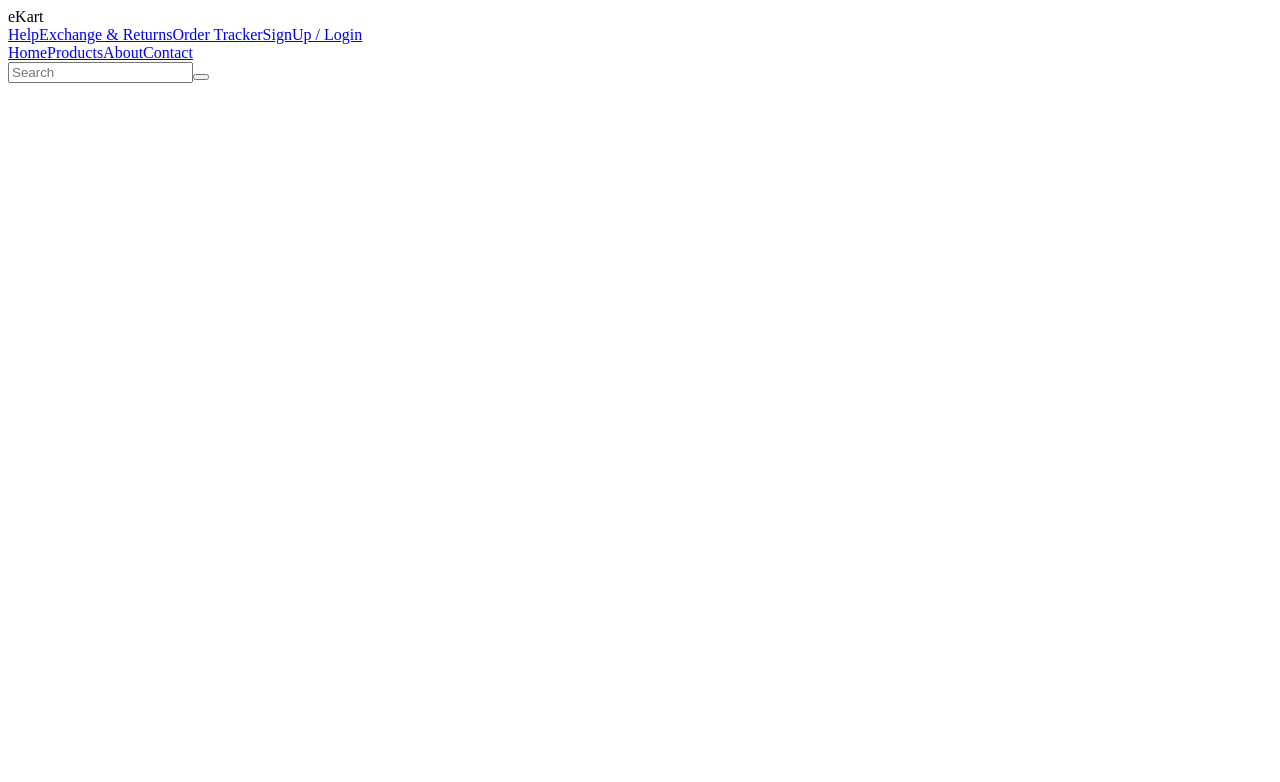
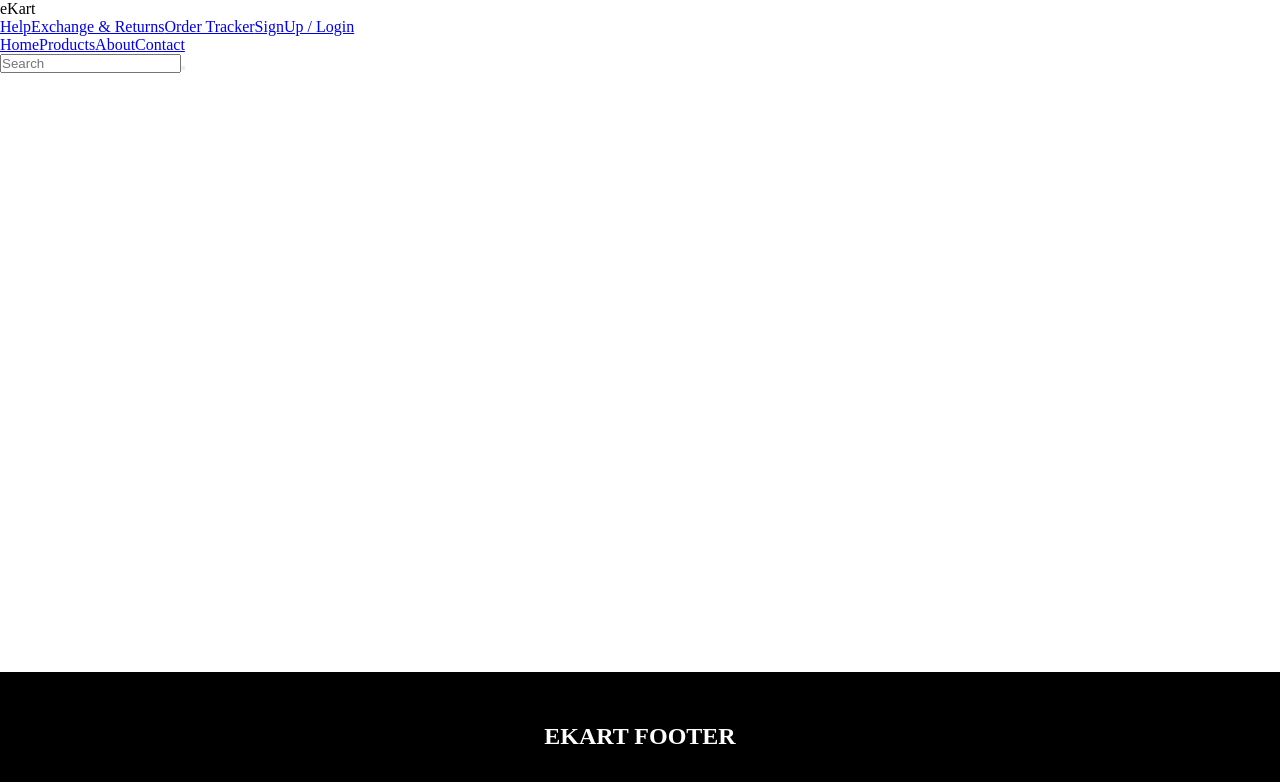
Before and after one commit to Shani-Kumar-Gupta/angular-16-training, an Angular app in the folder ng-ekart/: page / in a window 1280 px wide. Shown: the top 782 px of the page. Built offline with nearby package versions, Linux system fonts and the light colour scheme.

Commit message:
created footer component from strach

```diff
--- a/ng-ekart/src/app/app.component.css
+++ b/ng-ekart/src/app/app.component.css
@@ -0,0 +1,3 @@
+.main__Container {
+  height: 100vh;
+}
--- a/ng-ekart/src/app/app.component.html
+++ b/ng-ekart/src/app/app.component.html
@@ -1 +1,4 @@
-<app-header></app-header>
+<div class="main__Container">
+  <app-header></app-header>
+  <app-footer></app-footer>
+</div>
--- a/ng-ekart/src/app/app.module.ts
+++ b/ng-ekart/src/app/app.module.ts
@@ -3,11 +3,13 @@ import { BrowserModule } from '@angular/platform-browser';
 
 import { AppComponent } from './app.component';
 import { HeaderComponent } from './header/header.component';
+import { FooterComponent } from './footer/footer.component';
 
 @NgModule({
   declarations: [
     AppComponent,
-    HeaderComponent
+    HeaderComponent,
+    FooterComponent
   ],
   imports: [
     BrowserModule
--- /dev/null
+++ b/ng-ekart/src/app/footer/footer.component.css
@@ -0,0 +1,13 @@
+.footer__container {
+  display: flex;
+  justify-content: center;
+  align-items: center;
+  width: 100%;
+  position: absolute;
+  bottom: 0;
+  left: 0;
+  height: 8rem;
+  background-color: black;
+  color: white;
+  font-weight: bold;
+}
--- /dev/null
+++ b/ng-ekart/src/app/footer/footer.component.html
@@ -0,0 +1,3 @@
+<div class="footer__container">
+  <h2>{{title | uppercase }}</h2>
+</div>
--- /dev/null
+++ b/ng-ekart/src/app/footer/footer.component.ts
@@ -0,0 +1,10 @@
+import { Component } from '@angular/core';
+
+@Component({
+  selector: 'app-footer',
+  templateUrl: './footer.component.html',
+  styleUrls: ['./footer.component.css']
+})
+export class FooterComponent {
+  title: string = 'eKart Footer';
+}
--- a/ng-ekart/src/app/header/header.component.ts
+++ b/ng-ekart/src/app/header/header.component.ts
@@ -2,8 +2,10 @@ import { Component } from "@angular/core";
 
 @Component({
   selector: 'app-header',
-  // template: '<h2>eKart Header</h2>'
-  templateUrl: './header.component.html'
+  templateUrl: './header.component.html',
+  // template: '<h2>eKart Header</h2>',
+  styles: [],
+  styleUrls: []
 })
 export class HeaderComponent {
 
--- a/ng-ekart/src/styles.css
+++ b/ng-ekart/src/styles.css
@@ -1 +1,6 @@
 /* You can add global styles to this file, and also import other style files */
+* {
+  padding: 0;
+  margin: 0;
+  box-sizing: border-box;
+}
```
Also changed, not shown: 2 other files (tests, documents, lock files or other folders).
